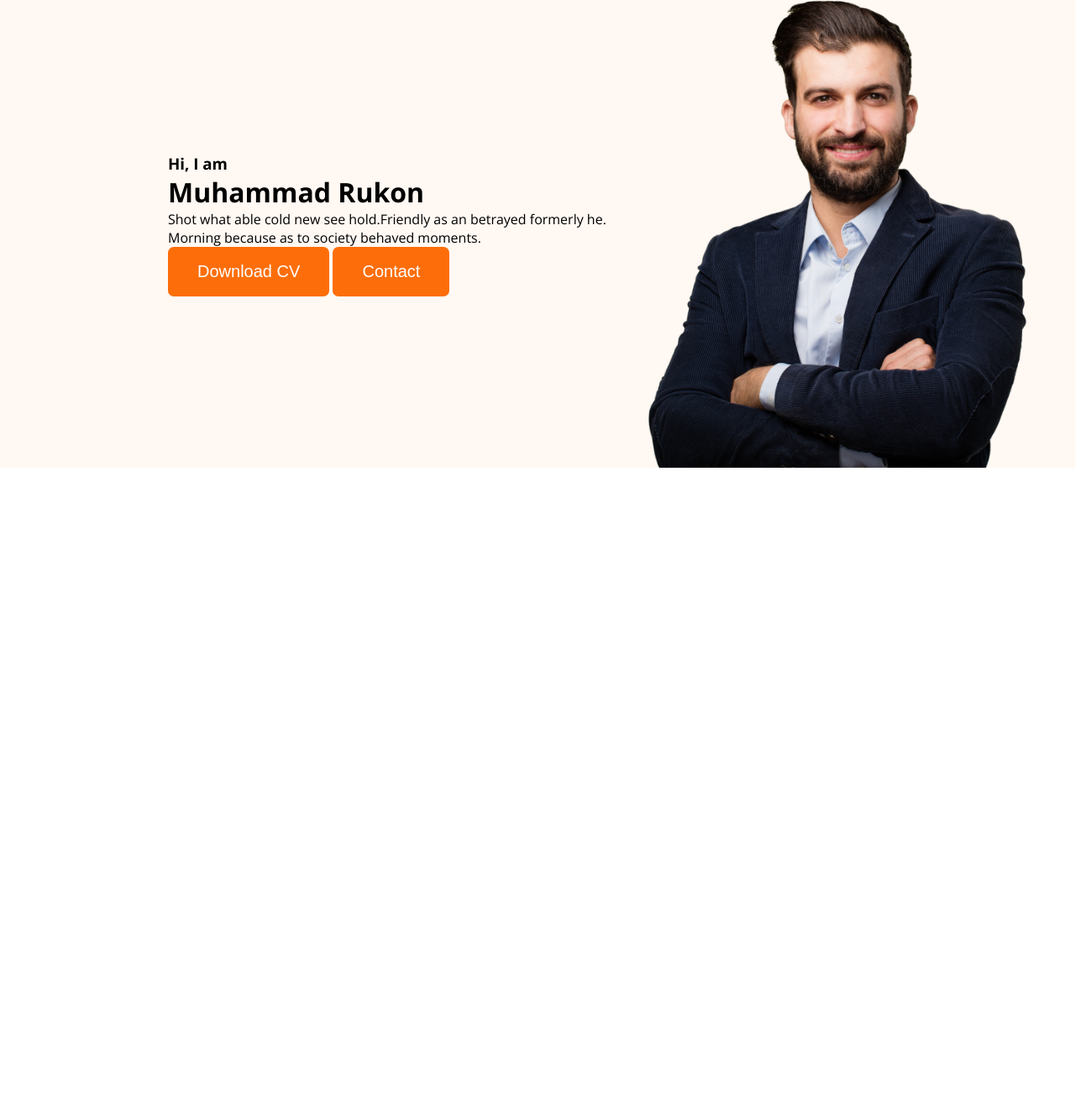
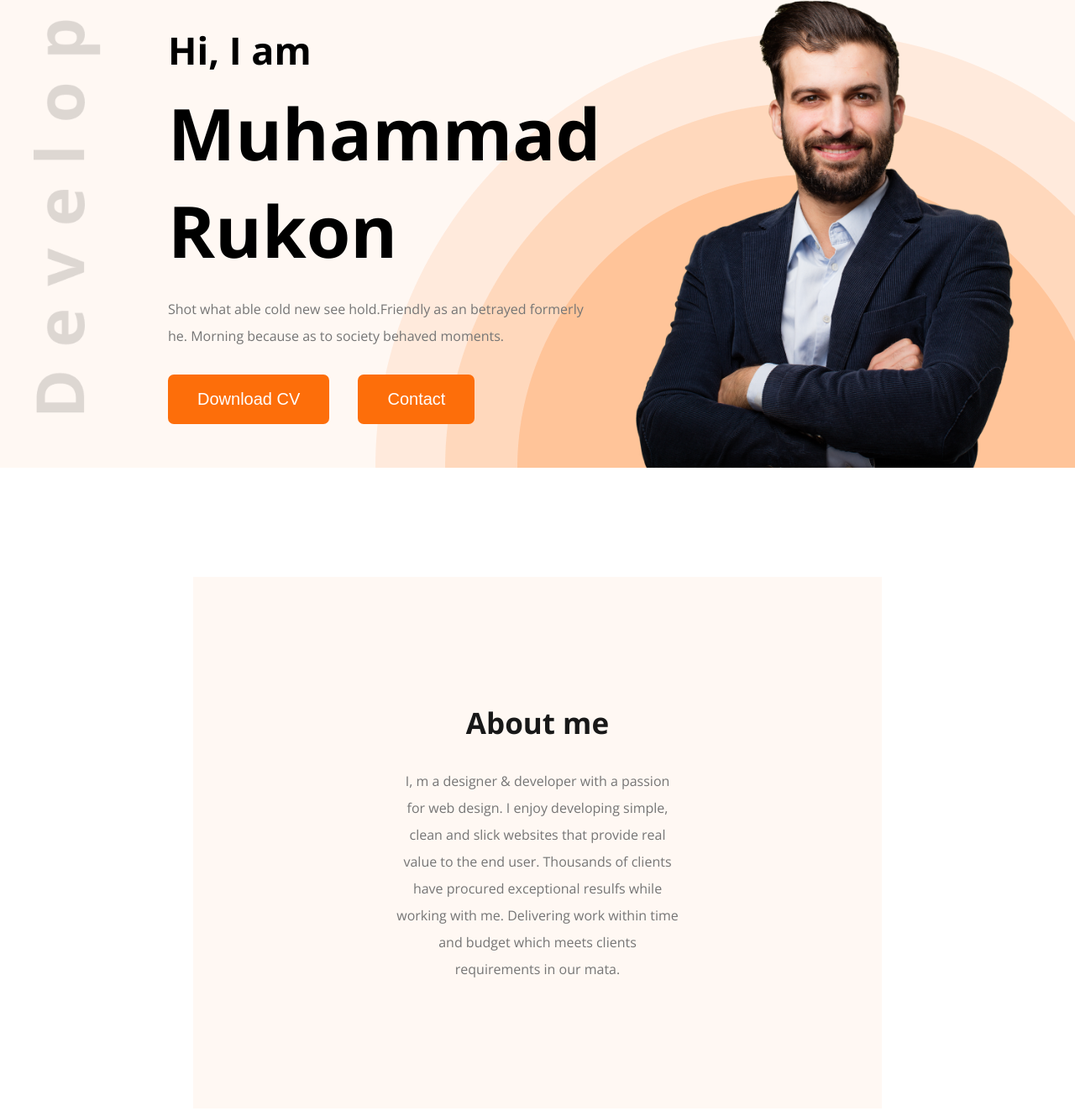
Before and after one commit to MuhammadRukon/first-project, a plain HTML site: page index.html in a window 1280 px wide. Shown: the part 193-1516 px from the top of the page at 84% size. Before the commit the page ends 800 px from the top, so only its background shows below. Drawn offline with nearby package versions, Linux system fonts and the light colour scheme.

Commit message:
banner complete and about section create

```diff
--- a/css/styles.css
+++ b/css/styles.css
@@ -55,23 +55,84 @@ nav ul > :last-child {
   color: black;
   font-weight: 800;
 }
+
+.section-title {
+  color: #181818;
+  font-size: 35px;
+  line-height: normal;
+  font-weight: 700;
+  font-style: normal;
+  margin-bottom: 30px;
+}
+
+.section-desc {
+  color: #757575;
+  line-height: 2;
+  max-width: 65%;
+  margin: 0 auto;
+}
 /* nav  */
 
 /* header */
 .header {
   background-color: #fff8f3;
+  background-image: url("../images/header_bg.png");
+  background-repeat: no-repeat;
+  background-position: bottom right;
 }
 /* header */
 
 /* banner */
 .banner {
-  padding: 30px 50px 0 200px;
+  padding: 30px 100px 0 200px;
   display: flex;
   justify-content: space-between;
   align-items: center;
 }
 
+.banner-content {
+  width: 600px;
+}
 .profile-picture {
   width: 500px;
 }
+
+.developer-img {
+  position: absolute;
+  top: 80px;
+  left: 40px;
+  width: 80px;
+}
+.banner-greeting {
+  font-size: 45px;
+  margin-bottom: 10px;
+}
+
+.banner-title {
+  font-size: 85px;
+  font-weight: 700;
+  margin-bottom: 20px;
+}
+.banner-desc {
+  line-height: 2;
+  color: #757575;
+  margin-bottom: 30px;
+}
+
+.banner-content .btn-primary {
+  margin-right: 30px;
+}
+
+.banner-content > :last-child {
+  margin-right: 0;
+}
 /* banner */
+
+/* about */
+.about {
+  background-color: #fff8f3;
+  padding: 150px;
+  margin: 130px 230px;
+  text-align: center;
+}
+/* about */
--- a/index.html
+++ b/index.html
@@ -23,10 +23,11 @@
         </ul>
       </nav>
       <div class="banner">
-        <div>
+        <div class="banner-content">
+          <img class="developer-img" src="./images/developer.png" alt="" />
           <h3 class="banner-greeting">Hi, I am</h3>
           <h1 class="banner-title">Muhammad Rukon</h1>
-          <p>
+          <p class="banner-desc">
             Shot what able cold new see hold.Friendly as an betrayed formerly
             he. Morning because as to society behaved moments.
           </p>
@@ -36,7 +37,18 @@
         <img class="profile-picture" src="./images/hardy.png" alt="photo" />
       </div>
     </header>
-    <main></main>
+    <main>
+      <section class="about">
+        <h3 class="section-title">About me</h3>
+        <p class="section-desc">
+          I, m a designer & developer with a passion for web design. I enjoy
+          developing simple, clean and slick websites that provide real value to
+          the end user. Thousands of clients have procured exceptional resulfs
+          while working with me. Delivering work within time and budget which
+          meets clients requirements in our mata.
+        </p>
+      </section>
+    </main>
     <footer></footer>
   </body>
 </html>
```
